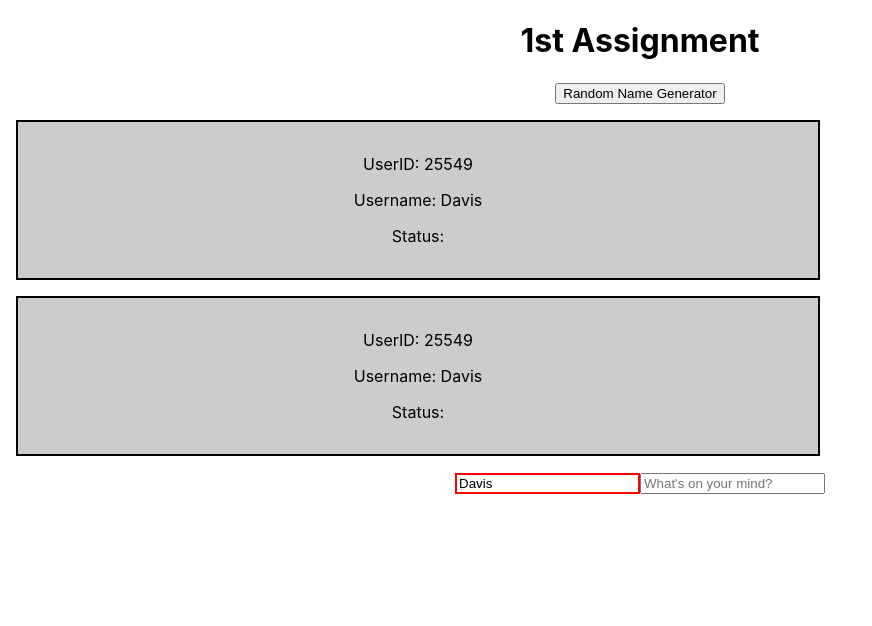
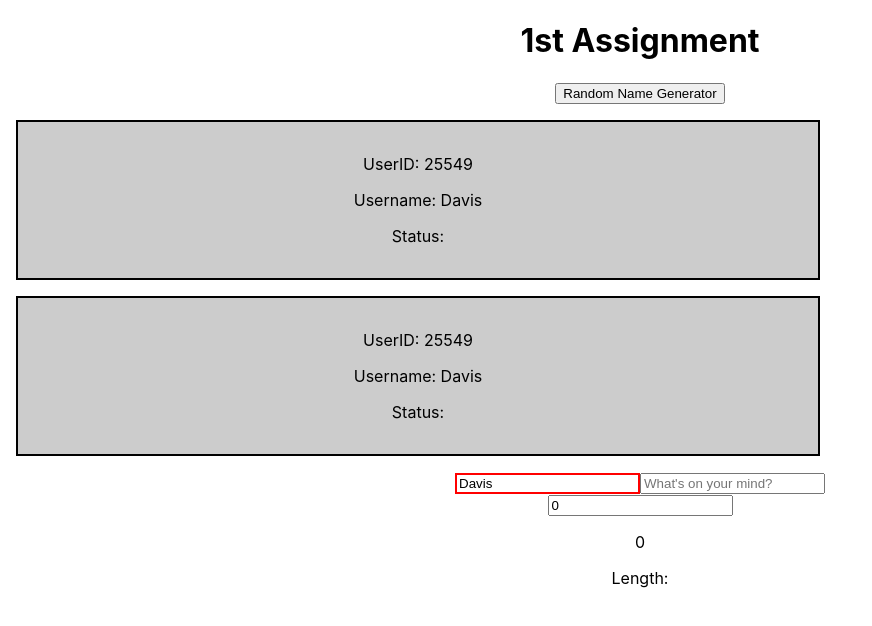
Before and after one commit to davieu/React-messingAround, a React (Create React App) app: page / in a window 1280 px wide. Shown: the top 626 px of the page, without its empty margins (0-872 px from the left). Built offline with nearby package versions, Linux system fonts and the light colour scheme.

Commit message:
assignment 2 initial commit for input field and length of input

```diff
--- a/src/App.js
+++ b/src/App.js
@@ -2,13 +2,25 @@ import React, { Component } from 'react';
 import './App.css';
 import UserOutput from './components/UserOutput/UserOutput';
 import UserInput from './components/UserInput/UserInput';
+import ValidationComponent from './components/ValidationComponent/ValidationComponent';
+/*
+1. create an input field (in App component) wih a change listener which outputs the length of the entered text below(e.g in a paragraph)
+2. create a new component (=> validationComponent) which receives th text length as a prop
+3. Inside the validationComponent either output "text too short" or "text long enough" depending on the text length (e.g. take 5 as a minimum length)
+4. create another component (=> CharComponent) and stlye it as an inline box (=> display: inline-block, padding: 16px, text-align: center, margin: 16px, border: 1px solid black)
+5. render a list of CharComponents where each CharComponent receives a different letter of the entered text (in the initial input field) as a prop
+6. when you click a CharComponent. It should be removed from the entered text.
+*/
+
 
 
 class App extends Component {
   state = {
     profile: [
       { name: 'Davis', age: 26, status: ''}
-    ]
+    ],
+
+    inputLength: 0
   }
 
   // Helper Function
@@ -48,6 +60,12 @@ class App extends Component {
     })
   }
 
+  inputChangeHandler = (event) => {
+    this.setState({
+      inputLength: event.target.value
+    })
+  }
+
 
 
   render() {
@@ -71,6 +89,17 @@ class App extends Component {
           changedName={this.nameChangeHandler}
           changedStatus= {this.statusChangeHandler}
           name={currentProfile.name} />
+
+          <input
+          type='text'
+          value={this.state.inputLength}
+          onChange={this.inputChangeHandler}>
+          </input>
+
+          <ValidationComponent
+          input={this.state.inputLength}
+          inputLength={this.state.inputLength.length}
+          />
       </div>
     );
   }
--- /dev/null
+++ b/src/components/ValidationComponent/ValidationComponent.js
@@ -0,0 +1,13 @@
+import React from 'react';
+
+const validationComponent = (props) => {
+
+    return (
+        <div>
+            <p>{props.input}</p>
+            <p>Length: {props.inputLength}</p>
+        </div>
+    )
+}
+
+export default validationComponent;
```
